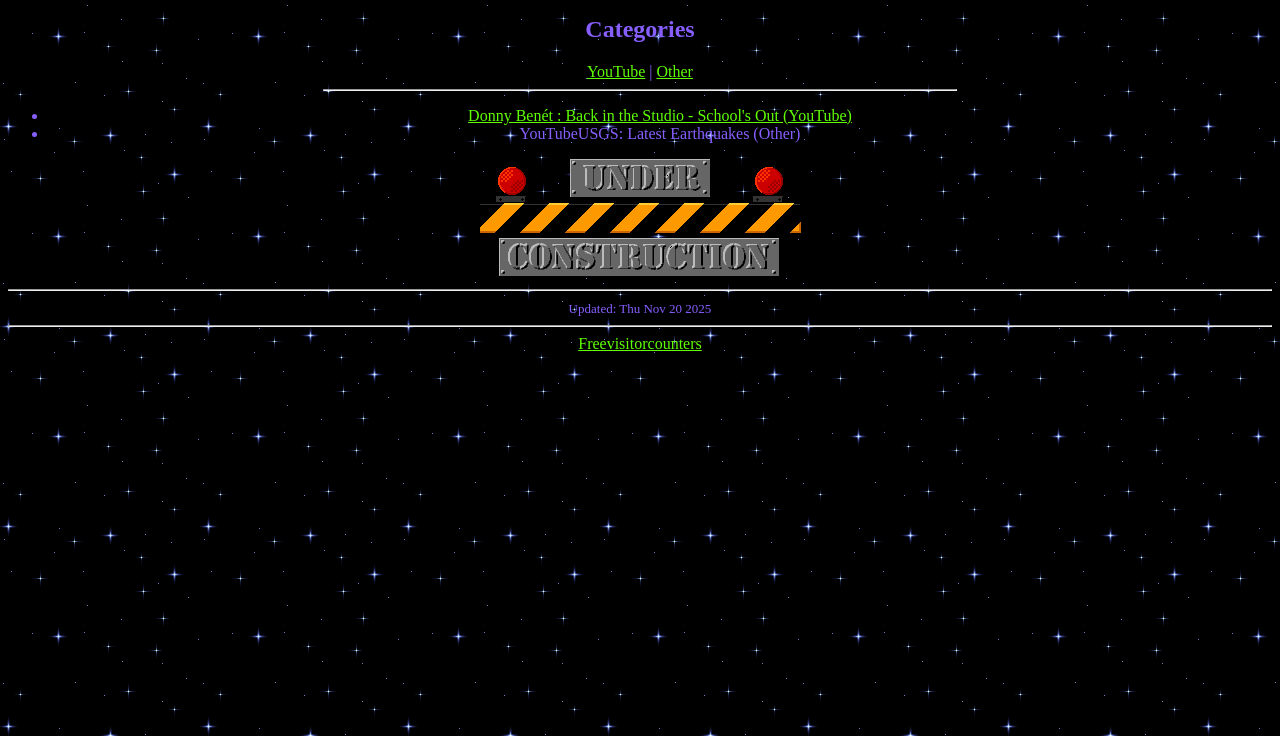
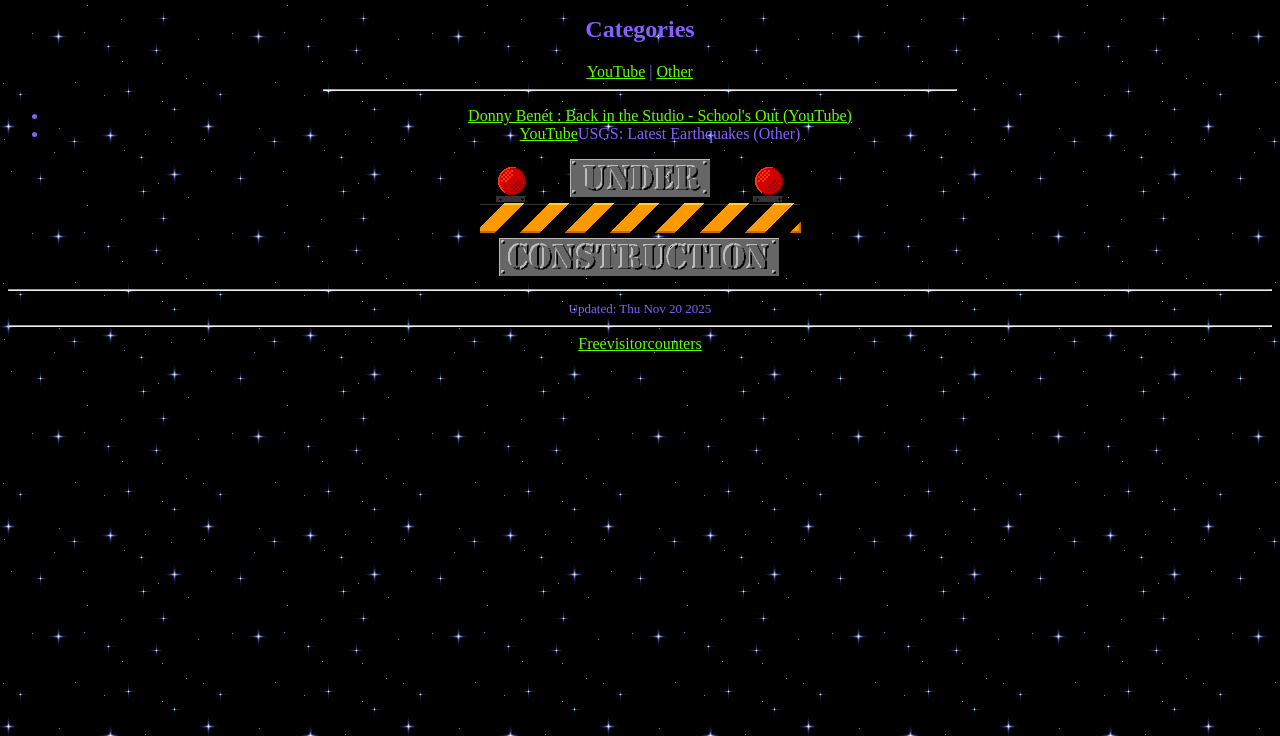
Before and after one commit to best-of-the-web/botw, a plain HTML site: page index.html in a window 1280 px wide. Shown: the part 64-800 px from the top of the page. Drawn offline with Linux system fonts and the light colour scheme; a script that the page names is missing.

Commit message:
Update index.html

```diff
--- a/index.html
+++ b/index.html
@@ -17,7 +17,7 @@
 
   <ul>
     <li><a href="https://youtu.be/pBwqd5ZLTW8?si=oQNKGNeT19NrSRHr">Donny Benét : Back in the Studio - School's Out (YouTube)</a></li>
-    <li> <a hrefhttps://earthquake.usgs.gov/earthquakes/map/?extent=-43.19717,-191.07422&extent=72.28907,90.17578">YouTube</a>USGS: Latest Earthquakes (Other)</a></li>
+    <li><a href="https://earthquake.usgs.gov/earthquakes/map/?extent=-43.19717,-191.07422&extent=72.28907,90.17578">YouTube</a>USGS: Latest Earthquakes (Other)</a></li>
 
   </ul>
  <img src="pics/under-construction-01.gif">
```
